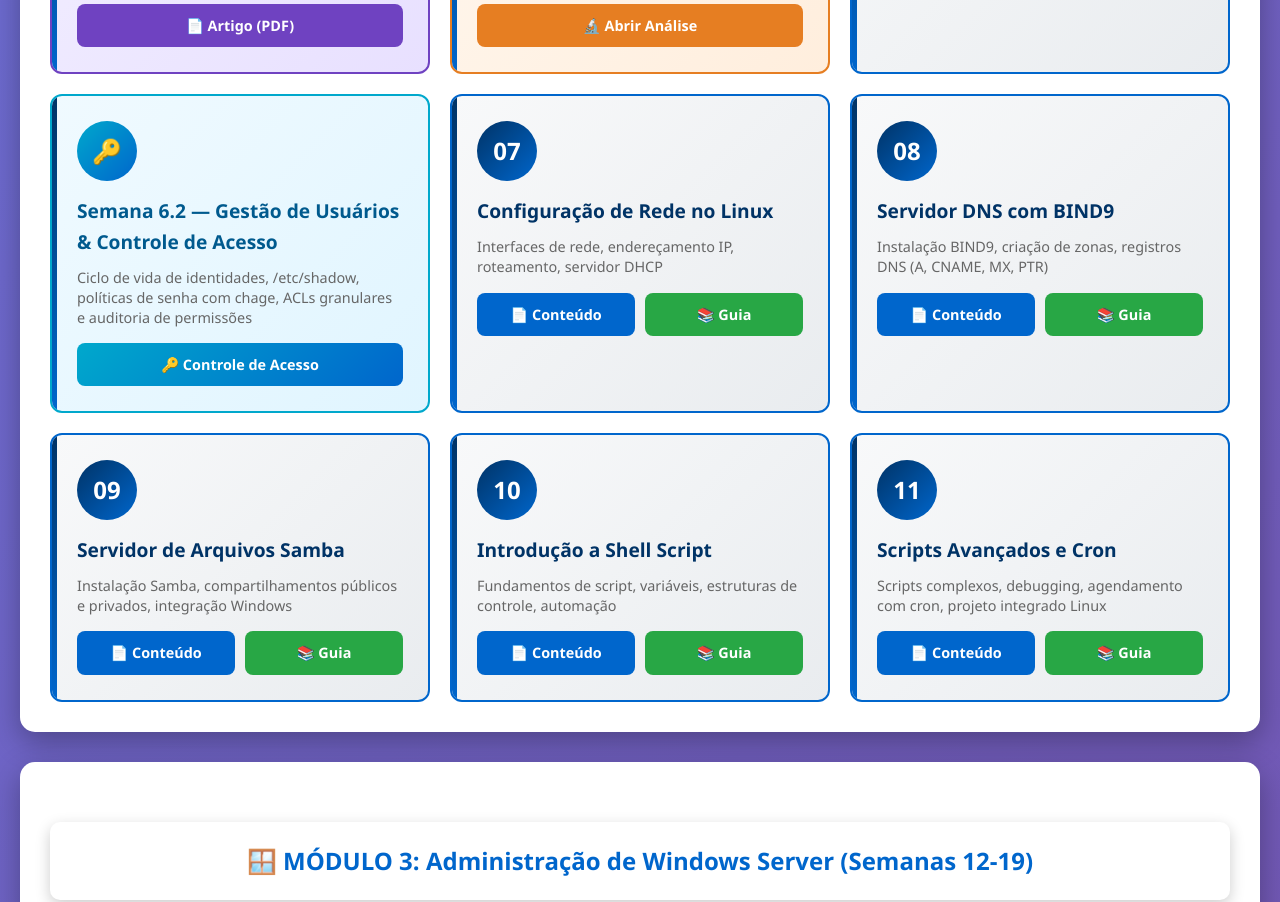
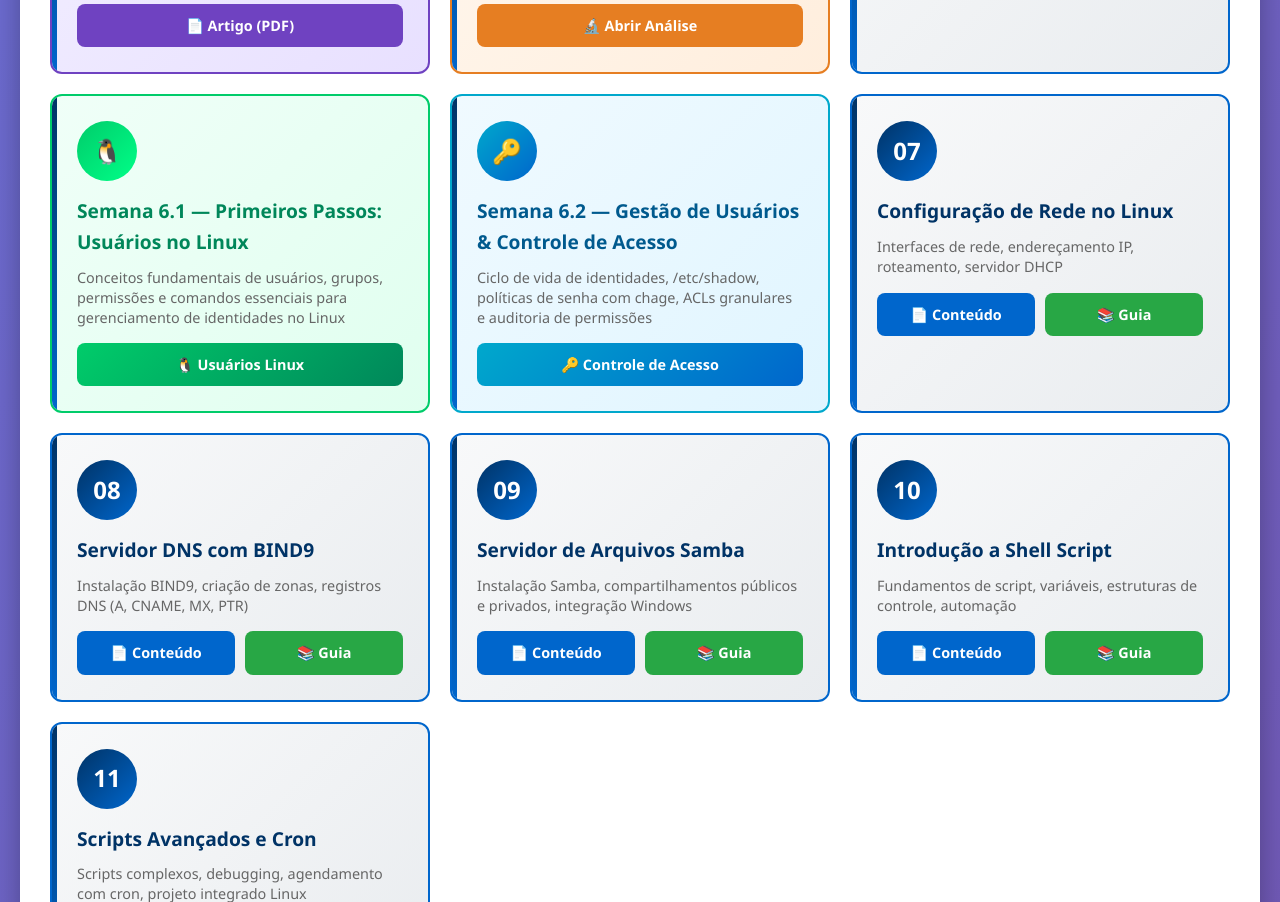
Before and after one commit to ikatahira/laboratorio_administracao_so_redes, a plain HTML site: page index.html in a window 1280 px wide. Shown: the part 2420-3322 px from the top of the page. Drawn offline with Linux system fonts and the light colour scheme.

Commit message:
index.html atualizado

```diff
--- a/index.html
+++ b/index.html
@@ -461,6 +461,18 @@
                     </div>
                 </div>
 
+                <!-- SEMANA 06_01 — PRIMEIROS PASSOS: USUÁRIOS NO LINUX -->
+                <div class="week-card" style="border-color: #00cc6a; background: linear-gradient(135deg, #f0fff8 0%, #e0ffef 100%);">
+                    <div class="week-number" style="background: linear-gradient(135deg, #00cc6a 0%, #00ff88 100%);">🐧</div>
+                    <div class="week-title" style="color: #00875a;">Semana 6.1 — Primeiros Passos: Usuários no Linux</div>
+                    <div class="week-subtitle">
+                        Conceitos fundamentais de usuários, grupos, permissões e comandos essenciais para gerenciamento de identidades no Linux
+                    </div>
+                    <div class="week-links">
+                        <a href="semana06_01.html" class="week-link" style="background: linear-gradient(135deg, #00cc6a, #00875a); color: white;">🐧 Usuários Linux</a>
+                    </div>
+                </div>
+
                 <!-- SEMANA 06_02 — GESTÃO DE USUÁRIOS E CONTROLE DE ACESSO -->
                 <div class="week-card" style="border-color: #00a8cc; background: linear-gradient(135deg, #f0faff 0%, #e0f5ff 100%);">
                     <div class="week-number" style="background: linear-gradient(135deg, #00a8cc 0%, #0066cc 100%);">🔑</div>
```
